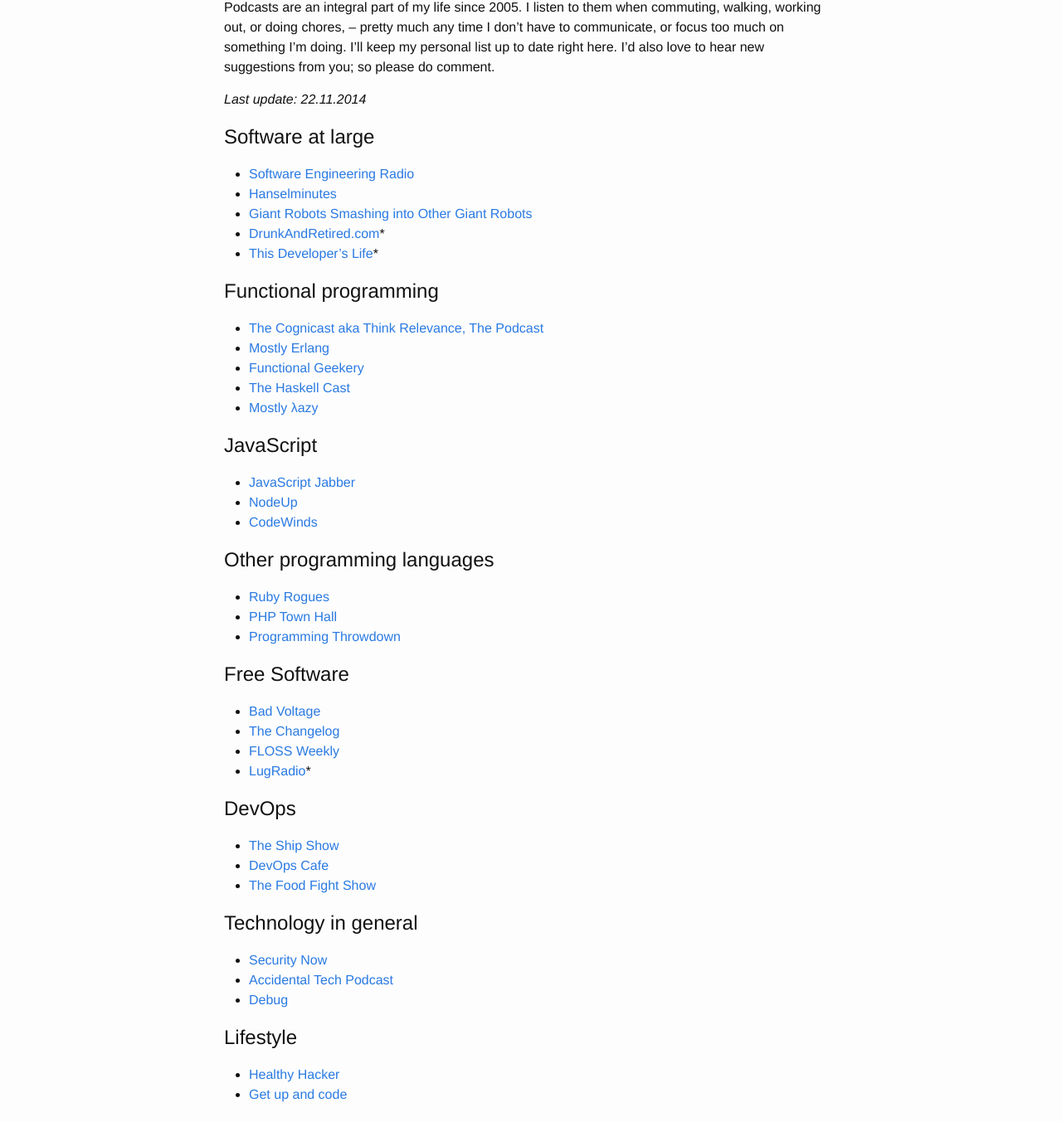
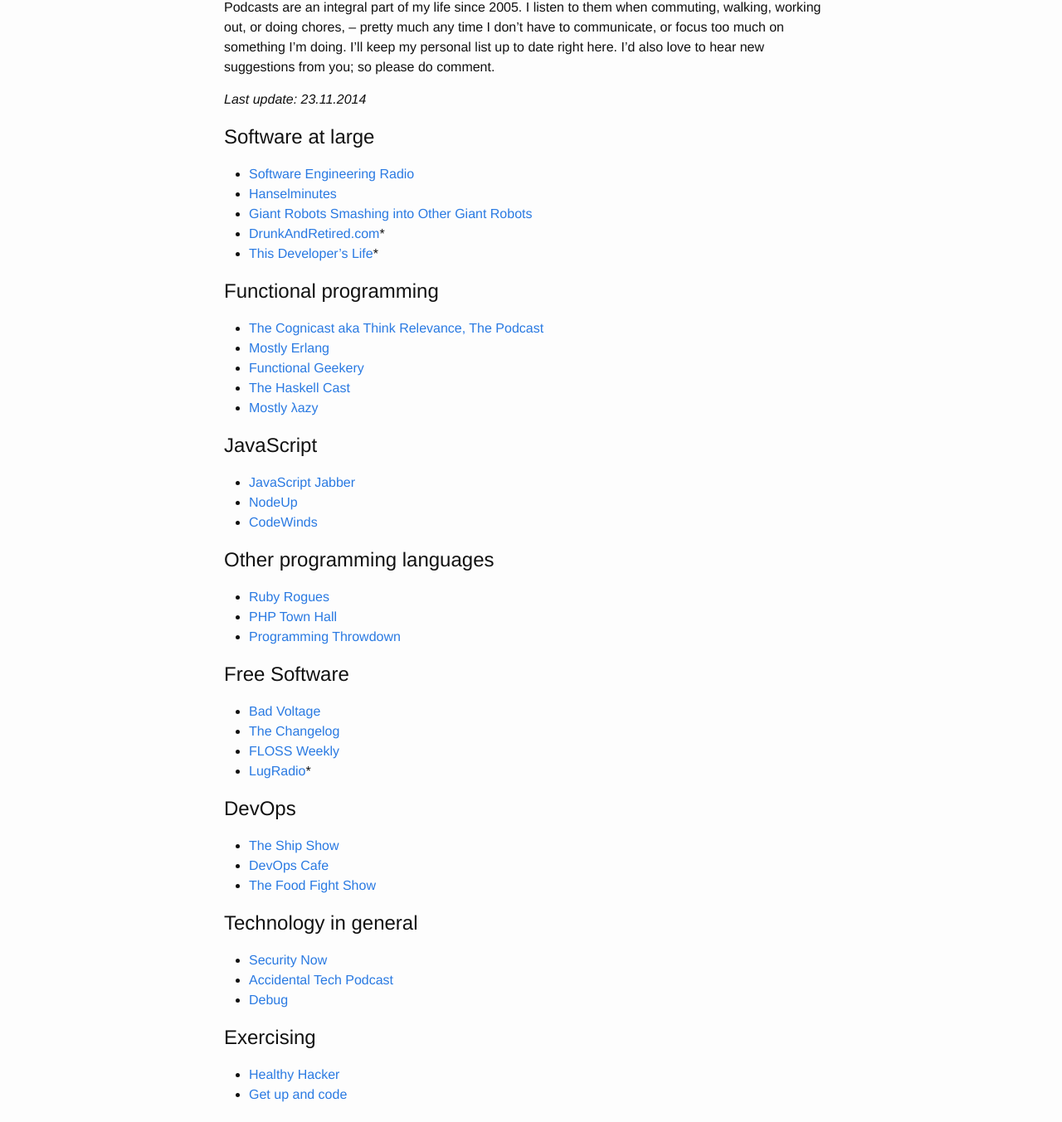
Before and after one commit to ikr/ikr.su-blog, a Jekyll site: the page built from _posts/2014-11-22-my-podcasts-list.markdown, in a window 1280 px wide. Shown: the part 203-1556 px from the top of the page at 83% size. Built offline with Jekyll 4.4.1, drawn with Linux system fonts in a browser that asks for light colours; comment, search, counter and statistics services are not loaded.

Commit message:
Better title

```diff
--- a/_posts/2014-11-22-my-podcasts-list.markdown
+++ b/_posts/2014-11-22-my-podcasts-list.markdown
@@ -15,7 +15,7 @@
 on something I'm doing. I'll keep my personal list up to date right here. I'd also love to hear new
 suggestions from you; so please do comment.
 
-_Last update: 22.11.2014_
+_Last update: 23.11.2014_
 
 # Software at large
 
@@ -64,7 +64,7 @@
 - [Accidental Tech Podcast](http://atp.fm/)
 - [Debug](https://itunes.apple.com/us/podcast/debug/id578812394)
 
-# Lifestyle
+# Exercising
 
 - [Healthy Hacker](http://www.healthyhacker.com/)
 - [Get up and code](http://getupandcode.com/)
```
